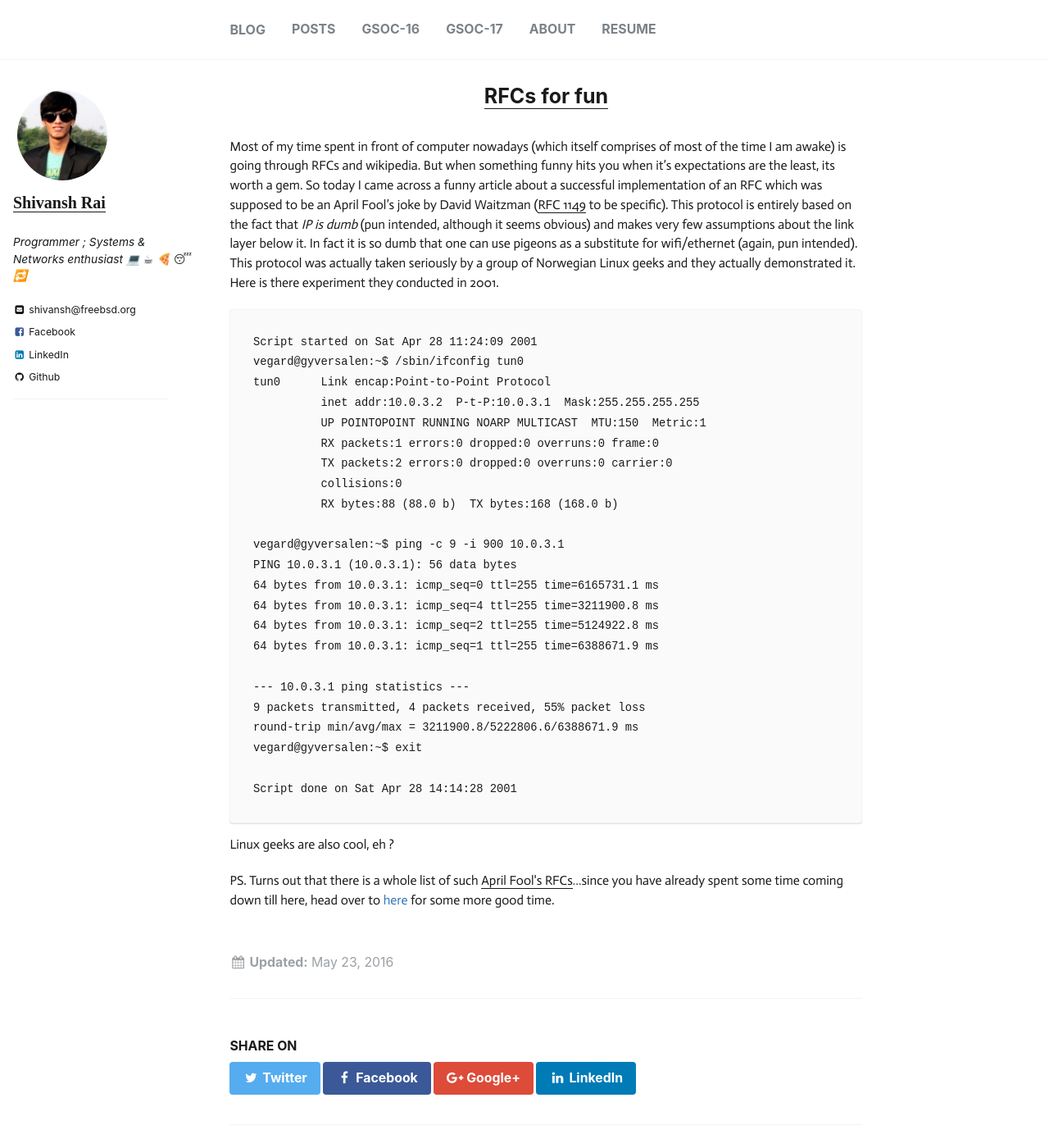
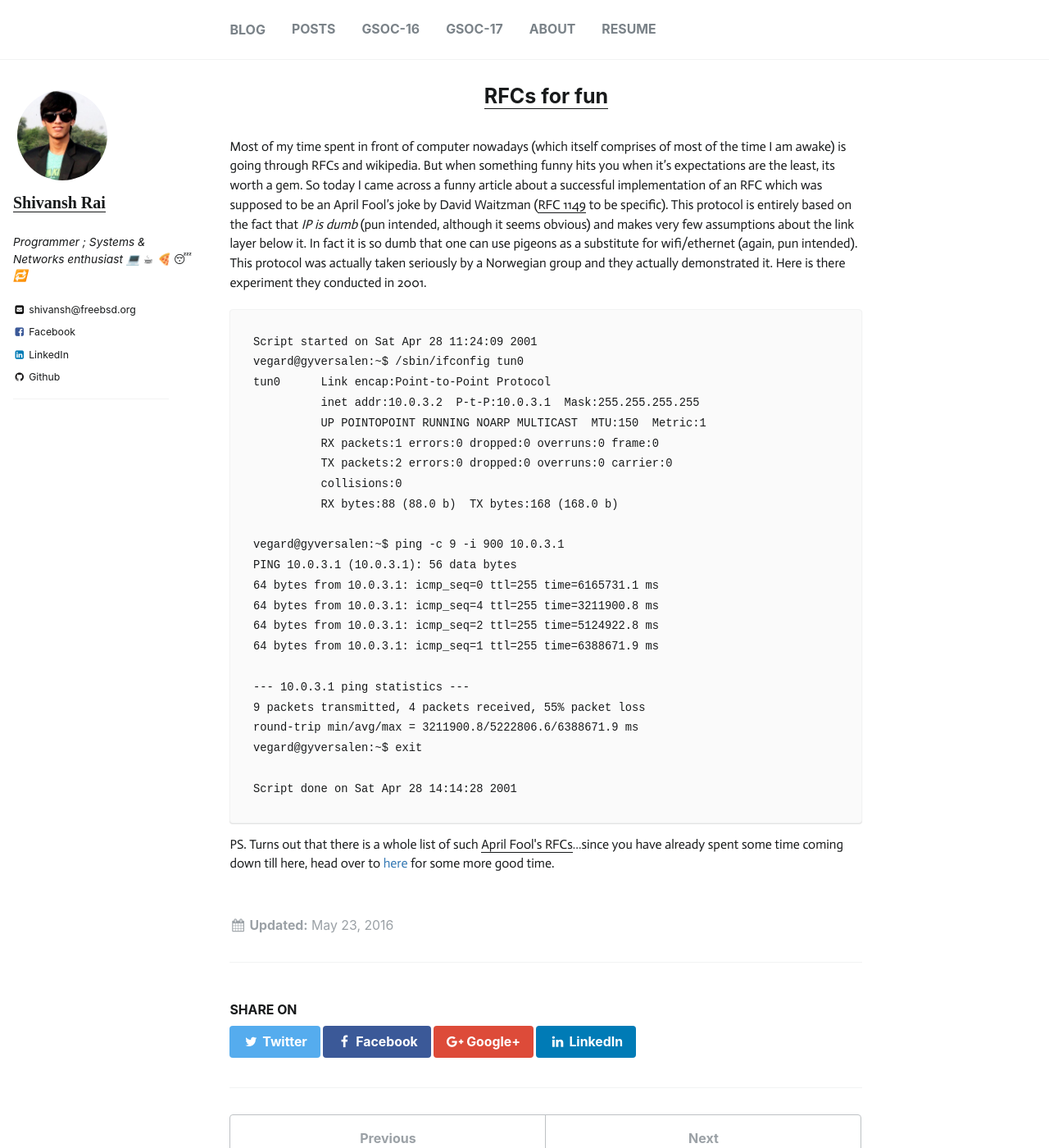
Before and after one commit to shivansh/shivansh.github.io, a Jekyll site: the page built from _posts/2016-05-23-RFCs-for-fun.md, in a window 1280 px wide and 1400 px high. Shown: the whole window at 82% size. Built offline with Jekyll 4.4.1, drawn with Linux system fonts in a browser that asks for light colours; emoji names are drawn with the system emoji font; comment, search, counter and statistics services are not loaded.

Commit message:
posts: remove unrequired statements

````diff
--- a/_posts/2016-05-23-RFCs-for-fun.md
+++ b/_posts/2016-05-23-RFCs-for-fun.md
@@ -3,7 +3,7 @@ title: "RFCs for fun"
 layout: single
 ---
 
-Most of my time spent in front of computer nowadays (which itself comprises of most of the time I am awake) is going through RFCs and wikipedia. But when something funny hits you when it's expectations are the least, its worth a gem. So today I came across a funny article about a successful implementation of an RFC which was supposed to be an April Fool's joke by David Waitzman (<u>RFC 1149</u> to be specific). This protocol is entirely based on the fact that *IP is dumb* (pun intended, although it seems obvious) and makes very few assumptions about the link layer below it. In fact it is so dumb that one can use pigeons as a substitute for wifi/ethernet (again, pun intended). This protocol was actually taken seriously by a group of Norwegian Linux geeks and they actually demonstrated it. Here is there experiment they conducted in 2001.
+Most of my time spent in front of computer nowadays (which itself comprises of most of the time I am awake) is going through RFCs and wikipedia. But when something funny hits you when it's expectations are the least, its worth a gem. So today I came across a funny article about a successful implementation of an RFC which was supposed to be an April Fool's joke by David Waitzman (<u>RFC 1149</u> to be specific). This protocol is entirely based on the fact that *IP is dumb* (pun intended, although it seems obvious) and makes very few assumptions about the link layer below it. In fact it is so dumb that one can use pigeons as a substitute for wifi/ethernet (again, pun intended). This protocol was actually taken seriously by a Norwegian group and they actually demonstrated it. Here is there experiment they conducted in 2001.
 
 ```
 Script started on Sat Apr 28 11:24:09 2001
@@ -31,6 +31,4 @@ vegard@gyversalen:~$ exit
 Script done on Sat Apr 28 14:14:28 2001
 ```
 
-Linux geeks are also cool, eh ?
-
 PS. Turns out that there is a whole list of such <u>April Fool's RFCs</u>...since you have already spent some time coming down till here, head over to [here](https://www.wikiwand.com/en/April_Fools%27_Day_Request_for_Comments) for some more good time.
````
